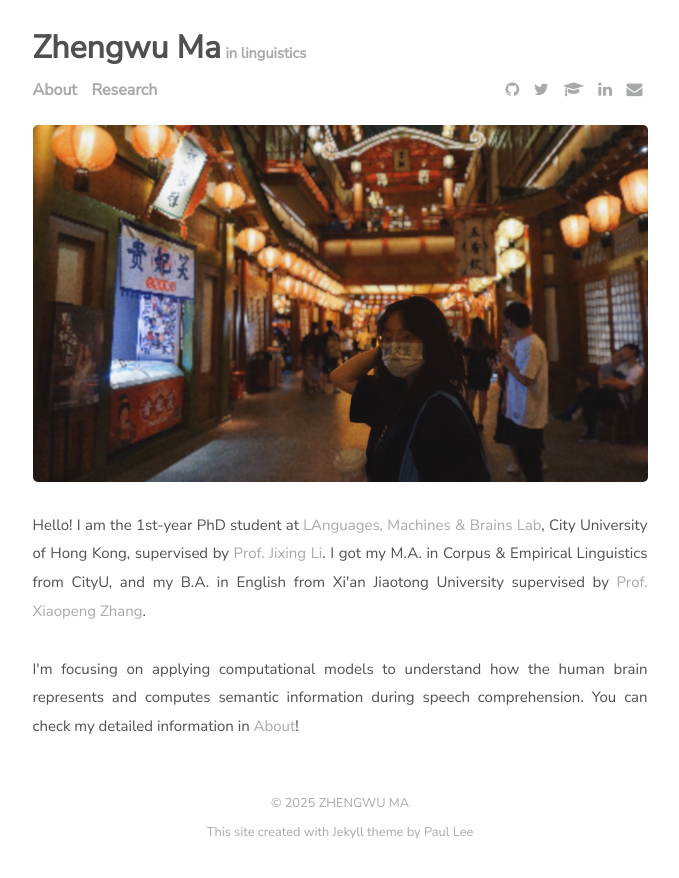
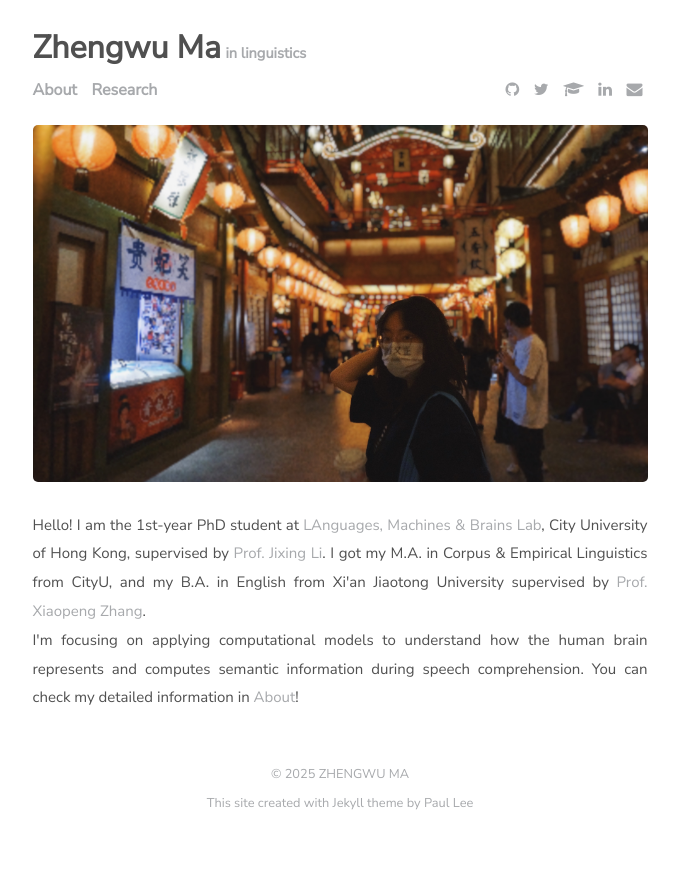
Before and after one commit to zhengwuma/zhengwuma.github.io, a Jekyll site: the page built from index.html, in a window 1280 px wide. Shown: the top 878 px of the page, without its empty margins (300-979 px from the left). Built offline with Jekyll 4.4.1, drawn with Linux system fonts in a browser that asks for light colours; the list of posts is cut into pages by our own code.

Commit message:
Update index.html

```diff
--- a/index.html
+++ b/index.html
@@ -8,8 +8,9 @@ title: Home
   Hello! I am the 1st-year PhD student at <a href="https://compneurolinglab.github.io/">LAnguages, Machines & Brains Lab</a>,
   City University of Hong Kong, supervised by <a href="https://jixing-li.github.io/">Prof. Jixing Li</a>. I got my M.A. in
   Corpus & Empirical Linguistics from CityU, and my B.A. in English from Xi'an Jiaotong University supervised by
-  <a href="https://gr.xjtu.edu.cn/zh/web/zhangxp">Prof. Xiaopeng Zhang</a>.<br><br>
-
+  <a href="https://gr.xjtu.edu.cn/zh/web/zhangxp">Prof. Xiaopeng Zhang</a>.
+ </div>
+<div style="text-align: justify">
   I'm focusing on applying computational models to understand how the human brain represents and computes semantic
   information during speech comprehension. You can check my detailed information in
   <a href="https://zhengwuma.github.io/about.html">About</a>!
```
